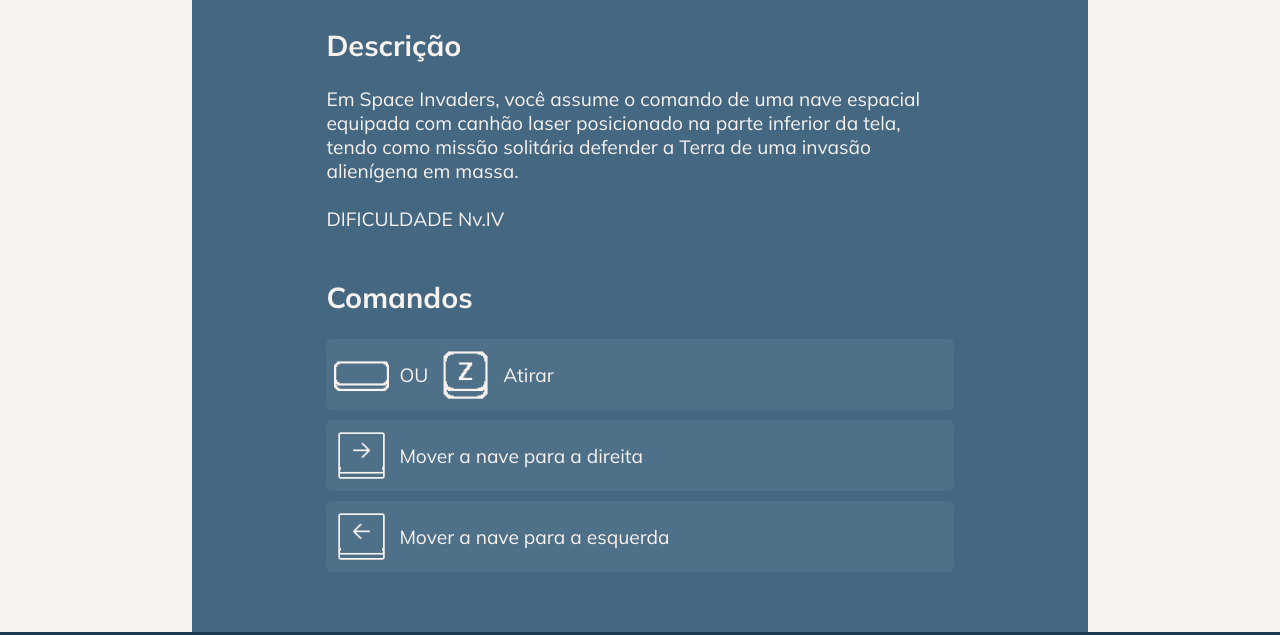
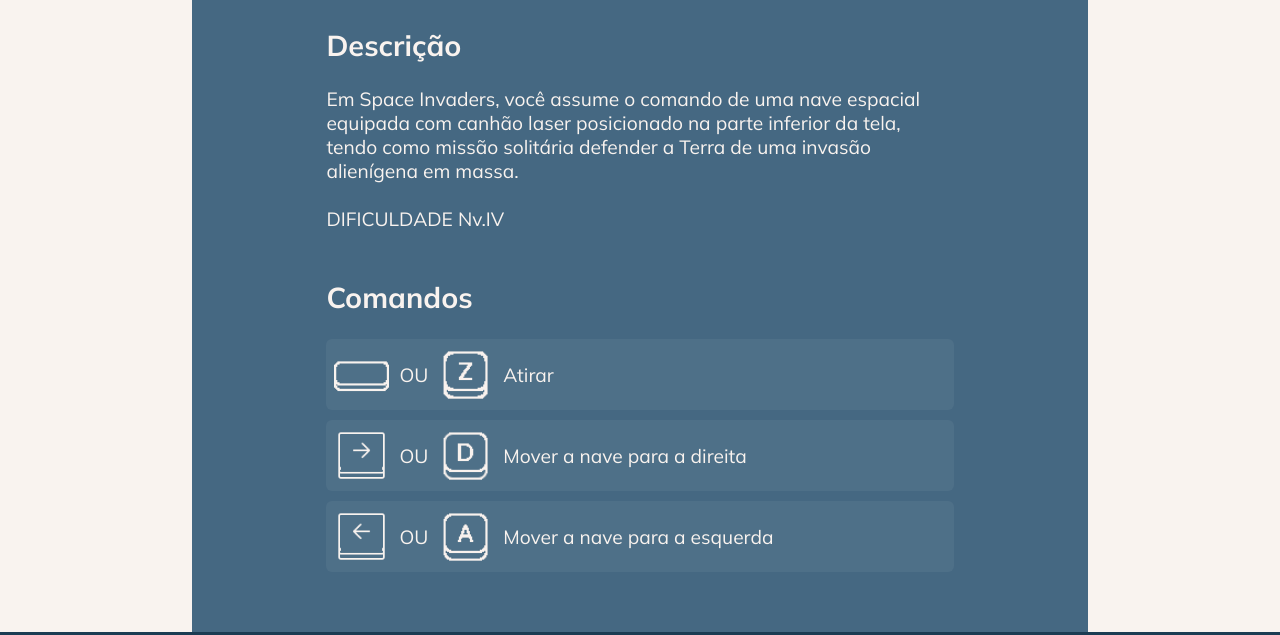
Before and after one commit to elsersrestinga/ELSE-RS-Jogos, a plain HTML site: page space_invaders.html in a window 1280 px wide. Shown: the part 570-1205 px from the top of the page. Drawn offline with nearby package versions, Linux system fonts and the light colour scheme.

Commit message:
Adição novas teclas de movimentação Space Invaders

```diff
--- a/space_invaders.html
+++ b/space_invaders.html
@@ -87,10 +87,14 @@
                     </div>
                     <div class="comando">
                         <img class="teclas" src="imagens/tecla seta direita.png" alt="tecla seta direita">
+                        OU
+                        <img class="teclas" src="imagens/tecla D.png" alt="tecla D">
                         Mover a nave para a direita
                     </div>
                     <div class="comando">
                         <img class="teclas" src="imagens/tecla seta esquerda.png" alt="tecla seta esquerda">
+                        OU
+                        <img class="teclas" src="imagens/tecla A.png" alt="tecla A">
                         Mover a nave para a esquerda
                     </div>
                 </div>
```
